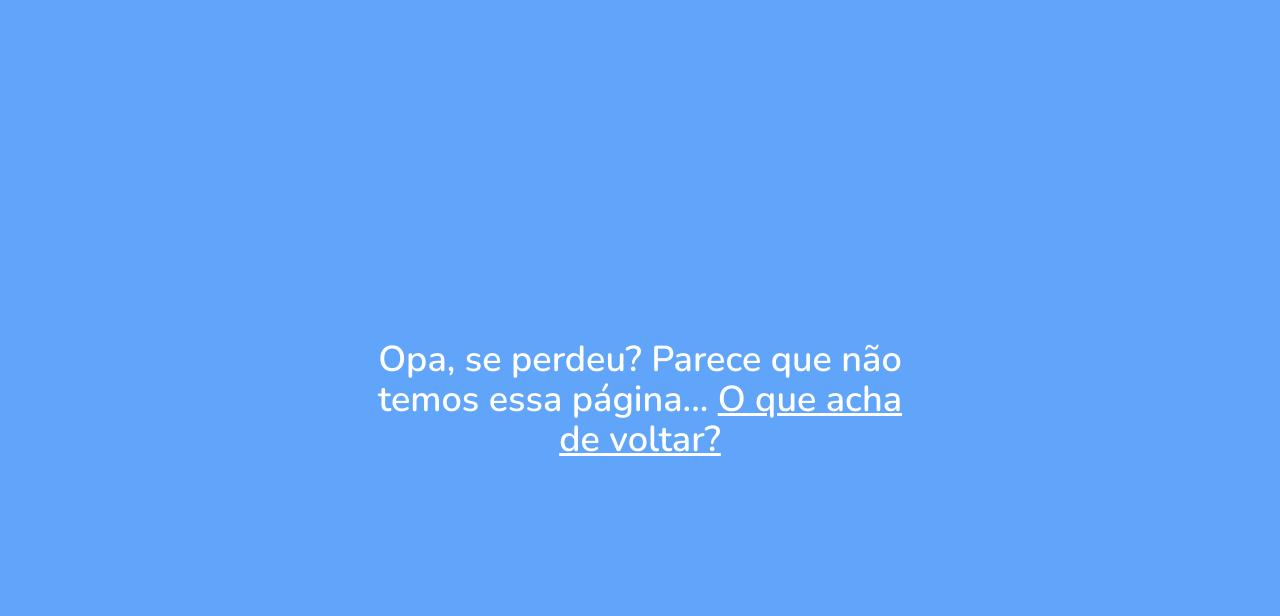
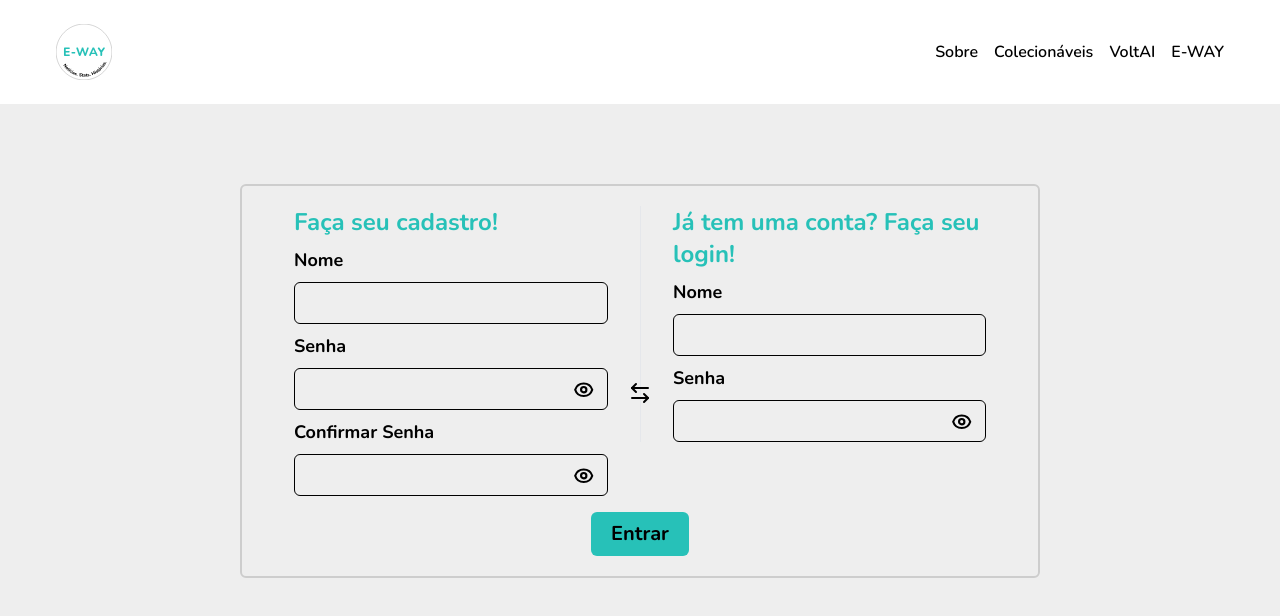
Before and after one commit to ryanbritodev/e-way, a React (Vite) app: page /userIn in a window 1280 px wide. Shown: the top 616 px of the page. Built offline with nearby package versions, Linux system fonts and the light colour scheme.

Commit message:
Correção de bugs e página de login

```diff
--- a/src/App.jsx
+++ b/src/App.jsx
@@ -10,6 +10,7 @@ import { Avatars } from "./pages/Avatars";
 import { Settings } from "./pages/Settings";
 import { Profile } from "./pages/Profile";
 import { NotFound } from "./pages/NotFound";
+import { UserIn } from "./pages/UserIn";
 
 function App() {
   const isAuth = localStorage.getItem("authToken");
@@ -28,6 +29,12 @@ function App() {
               ) : (
                 <Landing />
               )
+            }
+          />
+          <Route
+            path="/userIn"
+            element={
+              <UserIn/>
             }
           />
           <Route
--- a/src/pages/Landing/components/Header/index.jsx
+++ b/src/pages/Landing/components/Header/index.jsx
@@ -22,14 +22,9 @@ export const Header = () => {
         <a href="#eway" className={styles['clickables__link']}>
           E-Way
         </a>
-        <a
-          href="../Account/index.html"
-          className={`${styles['clickables__link']} ${styles['button-link']}`}
-        >
-          <button className={`${styles['clickables__button']} ${styles['button']}`} onClick={() => {localStorage.setItem("authToken", "entrou!")}}>
-            Entrar
-          </button>
-        </a>
+        <button className={`${styles['clickables__button']} ${styles['button']}`} onClick={() => {window.location.assign('/userIn')}}>
+          Entrar
+        </button>
       </div>
     </header>
   );
--- a/src/pages/Settings/components/FormPersonalInfo.jsx
+++ b/src/pages/Settings/components/FormPersonalInfo.jsx
@@ -1,4 +1,4 @@
-import { InputLabel } from "./InputLabel";
+import { InputLabel } from "../../components/InputLabel";
 import { useState } from "react";
 
 export const FormPersonalInfo = () => {
@@ -6,19 +6,20 @@ export const FormPersonalInfo = () => {
 
   let bgColor = "#CDCDCD";
   if (!editDisabled) {
-    bgColor = "#FFFFFF";
+    bgColor = "#FFF";
   }
 
   return (
     <>
       <div
-        className={`flex flex-col gap-4 p-5 bg-[${bgColor}] rounded-lg transition-all border-[2px] border-[#CDCDCD] basis-10/12 min-w-72 max-sm:min-w-[15em] relative`}
+        className={`flex flex-col gap-4 p-5 rounded-lg transition-all border-[2px] border-[#CDCDCD] basis-10/12 min-w-72 max-sm:min-w-[15em] relative`}
+        style={{ backgroundColor: bgColor}}
       >
         <button
           onClick={() => {
             setEditDisabled(!editDisabled);
           }}
-          className="absolute -right-3 -top-3 bg-white"
+          className="absolute -right-3 -top-3 bg-white rounded-md"
         >
           <img
             src={
--- a/src/pages/Settings/index.jsx
+++ b/src/pages/Settings/index.jsx
@@ -25,12 +25,13 @@ export const Settings = () => {
             <p className="text-black text-2xl md:text-lg max-sm:text-xl font-bold max-sm:text-center">
               O seu Código de Usuário é:
             </p>
-            <div className="flex gap-5 lg:gap-1 w-full justify-between flex-wrap max-sm:justify-center">
+            <div className="flex gap-5 lg:gap-1 w-full justify-between max-sm:justify-center">
               <p className="text-white text-3xl bg-eblue rounded-md p-2 shadow-lg basis-11/12 text-center flex flex-col justify-center items-center">
                 {userCode}
 
+              </p>
               <button
-                  className="flex flex-row items-center justify-center"
+                className="flex flex-col items-center justify-center"
                 onClick={copyCode}
               >
                 <img
@@ -38,11 +39,10 @@ export const Settings = () => {
                   alt="Copy Icon"
                   className="size-4"
                 />
-                  <p className="text-white text-2xl md:text-sm font-bold">
+                <p className="text-black text-2xl md:text-sm font-bold">
                   Copiar
                 </p>
               </button>
-              </p>
             </div>
           </div>
           <button className="shadow-[0_0_10px_2px_rgba(39,193,184,0.3)] w-full flex justify-center items-center rounded-md font-bold">
@@ -71,7 +71,7 @@ export const Settings = () => {
             className="flex gap-3 items-center justify-center text-red-500 font-bold border-[1px] border-red-500 hover:bg-red-500 hover:text-white transition-all p-2 rounded-md w-32"
             onClick={() => {
               localStorage.removeItem("authToken");
-              window.location.reload();
+              window.location.assign('/');
             }}
           >
             <svg
--- /dev/null
+++ b/src/pages/UserIn/components/AnchorLink.jsx
@@ -0,0 +1,5 @@
+export const AnchorLink = ({ href, text }) => {
+    return (
+        <a className="hover:font-bold transition-all" href={href}>{text}</a>
+    )
+}
--- /dev/null
+++ b/src/pages/UserIn/components/Header.jsx
@@ -0,0 +1,20 @@
+import { AnchorLink } from "./AnchorLink"
+
+export const Header = () => {
+    return (
+        <header className="flex justify-between py-6 px-14 m-auto bg-white items-center">
+            <img
+                src="/assets/images/sideBar/ewayLogo.svg"
+                alt="Eway"
+                id="#home"
+                className="size-14"
+            />
+            <div className="flex gap-4 items-center">
+                <AnchorLink href={'/#about'} text={'Sobre'}/>
+                <AnchorLink href={'/#collectible'} text={'Colecionáveis'}/>
+                <AnchorLink href={'/#assistant'} text={'VoltAI'}/>
+                <AnchorLink href={'/#eway'} text={'E-WAY'}/>
+            </div>
+        </header>
+    )
+}
--- /dev/null
+++ b/src/pages/UserIn/index.jsx
@@ -0,0 +1,38 @@
+import { ArrowLeftRight } from "lucide-react"
+import { InputLabel } from "../components/InputLabel"
+import { Header } from "./components/Header"
+
+export const UserIn = () => {
+    return (
+        <>
+            <Header/>
+            <div className="flex flex-col gap-4 max-w-[50rem] m-auto mt-20 items-center border-2 border-[#CDCDCD] p-5 rounded-md relative">
+                <div className="container flex divide-x items-start justify-center">
+                    <div className="flex flex-col gap-2 px-8 basis-1/2 h-full">
+                        <h1 className="font-bold text-eblue text-2xl">Faça seu cadastro!</h1>
+                        <div>
+                            <div className="flex flex-col gap-2">
+                                <InputLabel id={'nome'} inputValue={''} isPassword={false} isDisabled={false} label={'Nome'}/>
+                                <InputLabel id={'senha'} inputValue={''} isPassword={true} isDisabled={false} label={'Senha'}/>
+                                <InputLabel id={'confirmarSenha'} inputValue={''} isPassword={true} isDisabled={false} label={'Confirmar Senha'}/>
+                            </div>
+                        </div>
+                    </div>
+                    <div className="flex flex-col gap-2 px-8 basis-1/2 h-full">
+                        <h1 className="font-bold text-eblue text-2xl">Já tem uma conta? Faça seu login!</h1>
+                        <div>
+                            <div className="flex flex-col gap-2">
+                                <InputLabel id={'nome'} inputValue={''} isPassword={false} isDisabled={false} label={'Nome'}/>
+                                <InputLabel id={'senha'} inputValue={''} isPassword={true} isDisabled={false} label={'Senha'}/>
+                            </div>
+                        </div>
+                    </div>
+                </div>
+                <button className="px-5 py-2 bg-eblue text-black font-bold text-xl rounded-md max-w-32">Entrar</button>
+                <button className="absolute top-1/2">
+                    <ArrowLeftRight/>
+                </button>
+            </div>
+        </>
+    )
+}
--- a/src/pages/components/AppLayout/index.jsx
+++ b/src/pages/components/AppLayout/index.jsx
@@ -37,7 +37,7 @@ export const AppLayout = ({ children }) => {
           <SideBar links={links} />
           <ProfileButton />
         </BurgerMenu>
-        <div className="w-full h-full max-h-screen pt-[4em] pb-[2em] pr-[2em] overflow-y-auto overflow-x-hidden scrollbar">{children}</div>
+        <div className="w-full h-full max-h-screen pt-[4em] pb-[2em] pr-[2em] pl-1 overflow-y-auto overflow-x-hidden scrollbar">{children}</div>
       </div>
     </div>
   );
--- a/src/pages/components/News/NewsMoreInfos.jsx
+++ b/src/pages/components/News/NewsMoreInfos.jsx
@@ -7,7 +7,7 @@ export const NewsMoreInfos = ({ link, text, time, target }) => {
       <Link
         to={link}
         target={target == "self" ? "self" : "blank"}
-        className="flex flex-row w-[8em] text-eblue font-bold flex justify-center items-center"
+        className="flex flex-row w-[8em] text-eblue font-bold justify-center items-center"
       >
         {text} <ArrowRight width="2em" />
       </Link>
```
Also changed, not shown: public/assets/images/settingsIcons/copyIcon.svg, src/pages/components/InputLabel.jsx (renamed from src/pages/Settings/components/InputLabel.jsx). Lines whose indentation alone changed are shown as unchanged.
